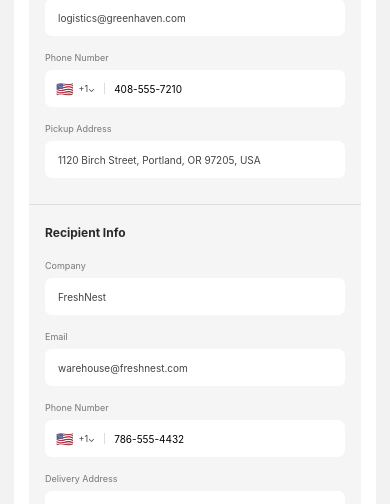
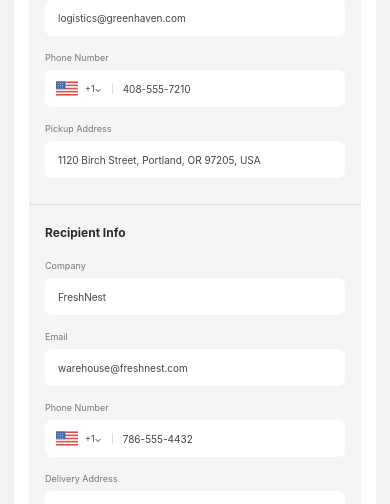
Before and after one commit to dhurbo308/ShipNow, a Next.js app: page /shipments/new in a window 390 px wide. Shown: the part 292-796 px from the top of the page. Built offline with nearby package versions, Linux system fonts and the light colour scheme.

Commit message:
fix: match shipment phone number fields

```diff
--- a/app/globals.css
+++ b/app/globals.css
@@ -734,9 +734,9 @@ button:focus-visible, a:focus-visible {
 .form-field > small { display: block; margin-top: 5px; color: #999; font-size: 8px; }
 .form-field > small.field-error { color: #583bc0; }
 .phone-input { display: flex; align-items: center; padding: 0; overflow: hidden; }
-.phone-input b { padding-left: 10px; font-size: 14px; }
-.phone-input span { padding: 0 9px 0 5px; border-right: 1px solid #ddd; font-size: 9px; }
-.phone-input input { min-width: 0; height: 100%; border: 0; padding: 0 9px; outline: 0; background: transparent; font-size: 10px; }
+.phone-input .us-flag { width: 22px; height: 15px; flex: 0 0 auto; margin-left: 10px; }
+.phone-input span { padding: 0 10px 0 7px; border-right: 1px solid #ddd; color: #444; font-size: 9px; white-space: nowrap; }
+.phone-input input { min-width: 0; height: 100%; border: 0; padding: 0 10px; outline: 0; color: #444; background: transparent; font-size: 10px; }
 .detail-sections { margin-top: 20px; }
 .detail-sections > .form-section { padding: 10px 8px; }
 .detail-sections > .form-section:first-child { padding-right: 20px; }
--- a/components/shipments/create/create-shipment-form.tsx
+++ b/components/shipments/create/create-shipment-form.tsx
@@ -122,7 +122,16 @@ function Field({ label, name, value, update, wide, placeholder, error, type = "t
 }
 
 function PhoneField(props: Omit<Parameters<typeof Field>[0], "wide">) {
-  return <label className="form-field"><span>{props.label}</span><div className="phone-input"><b>🇺🇸</b><span>+1⌄</span><input value={props.value} onChange={(e) => props.update(props.name, e.target.value)} /></div></label>;
+  return <label className="form-field"><span>{props.label}</span><div className="phone-input"><UsFlag /><span>+1⌄</span><input value={props.value} onChange={(e) => props.update(props.name, e.target.value)} /></div></label>;
+}
+
+function UsFlag() {
+  return <svg className="us-flag" viewBox="0 0 28 18" aria-hidden="true">
+    <rect width="28" height="18" rx="1.5" fill="#fff" />
+    {[0, 4, 8, 12, 16].map((y) => <rect key={y} y={y} width="28" height="2" fill="#e44b4b" />)}
+    <rect width="12" height="10" rx="1" fill="#4169a9" />
+    <path d="M2 2h1v1H2zm3 0h1v1H5zm3 0h1v1H8zM2 5h1v1H2zm3 0h1v1H5zm3 0h1v1H8zM2 8h1v1H2zm3 0h1v1H5zm3 0h1v1H8z" fill="#fff" />
+  </svg>;
 }
 
 function SelectField({ label, value, onChange, options, placeholder, error }: { label: string; value: string; onChange: (value: string) => void; options: string[]; placeholder?: string; error?: string }) {
```
